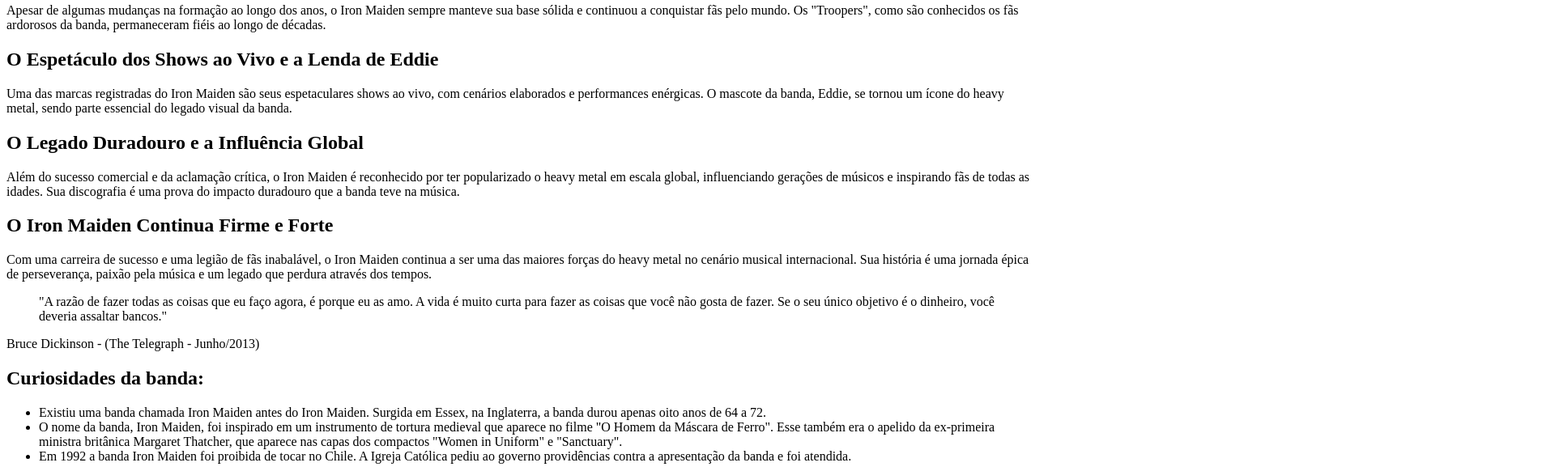
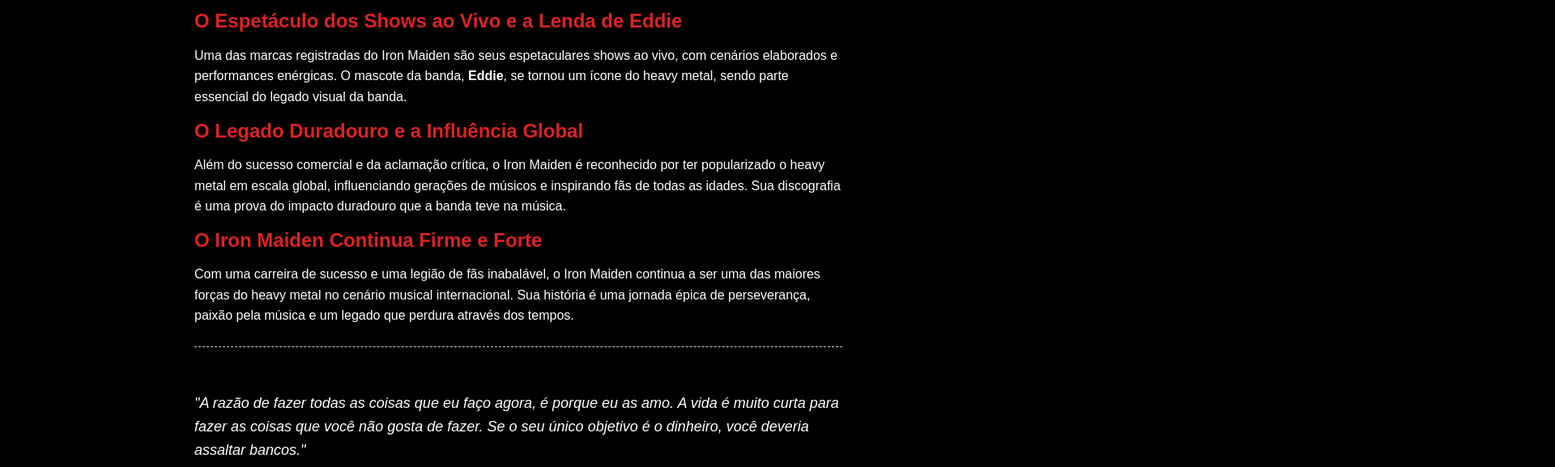
Before and after one commit to klebermkardel/tribute-ironmaiden, a plain HTML site: page index.html in a window 1280 px wide. Shown: the part 1394-1971 px from the top of the page at 81% size, 1920 px wide, since content can reach past the window. Drawn offline with Linux system fonts and the light colour scheme.

Commit message:
Cria CSS e altera HTML

```diff
--- a/css/style.css
+++ b/css/style.css
@@ -0,0 +1,128 @@
+/* Reset de estilos */
+body, h1, h2, h3, h4, h5, h6, p, blockquote, ul, li {
+    margin: 0;
+    padding: 0;
+  }
+
+  body {
+    font-family: Arial, sans-serif;
+    line-height: 1.6;
+    color: #fff; /* Cor de texto principal */
+    background-color: #000; /* Cor de fundo principal */
+  }
+
+  .container {
+    max-width: 800px;
+    margin: 0 auto;
+    padding: 20px;
+  }
+
+  .header {
+    text-align: center;
+    margin-bottom: 30px;
+  }
+
+  .main-title {
+    font-size: 36px;
+    font-weight: bold;
+    margin-bottom: 10px;
+    color: #dd2222;
+  }
+
+  .main-paragraph {
+    font-size: 18px;
+    color: #ccc; /* Cor do texto secundário */
+  }
+
+  .featured-image {
+    text-align: center;
+    margin-bottom: 30px;
+  }
+
+  .featured-image img {
+    max-width: 100%;
+    border-radius: 8px;
+  }
+
+  .biography-container {
+    padding: 25px 0;
+    border-top: 1px dashed #ccc;
+    border-bottom: 1px dashed #ccc;
+    margin-bottom: 30px;
+  }
+
+  .biography-container h2 {
+    font-size: 24px;
+    font-weight: bold;
+    margin-top: 10px;
+    margin-bottom: 10px;
+    color: #dd2222;
+  }
+
+  .bold {
+    font-weight: bold;
+  }
+
+  .quotes-container {
+    padding: 25px 0;
+    margin-bottom: 30px;
+  }
+
+  .quotes-container blockquote {
+    font-style: italic;
+    font-size: 18px;
+    margin-bottom: 10px;
+  }
+
+  .quotes-container p {
+    text-align: right;
+    font-size: 14px;
+    color: #ccc; /* Cor do texto secundário */
+  }
+
+  .curiosities-container {
+    padding: 25px 0;
+    margin-bottom: 30px;
+    border-top: 1px dashed #ccc;
+    border-bottom: 1px dashed #ccc;
+
+  }
+
+  .curiosities-container h2 {
+    font-size: 24px;
+    font-weight: bold;
+    margin-bottom: 10px;
+  }
+
+  .curiosities-container li {
+    margin-bottom: 10px;
+  }
+
+  .img-bold {
+    text-align: center;
+    margin-bottom: 30px;
+  }
+
+  .img-bold img {
+    max-width: 100%;
+    border-radius: 8px;
+  }
+
+  .moreinfo-container {
+    text-align: center;
+  }
+
+  .moreinfo-container h2 {
+    font-size: 24px;
+    font-weight: bold;
+    margin-bottom: 10px;
+  }
+
+  .moreinfo-container a {
+    color: #dd2222; /* Cor vermelha do Iron Maiden */
+    text-decoration: none;
+  }
+
+  .moreinfo-container a:hover {
+    text-decoration: underline;
+  }
```
Also changed, not shown: index.html (+1 -1 lines).
